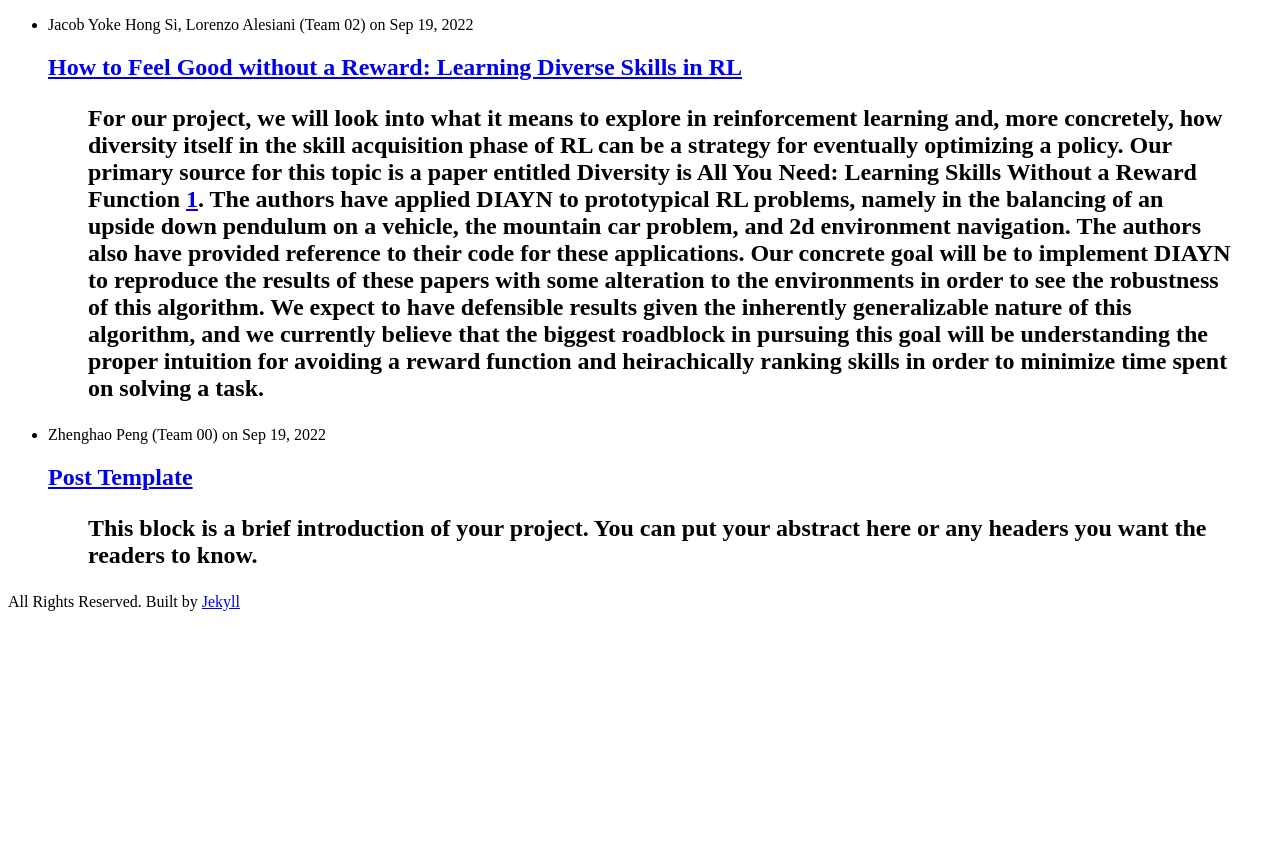
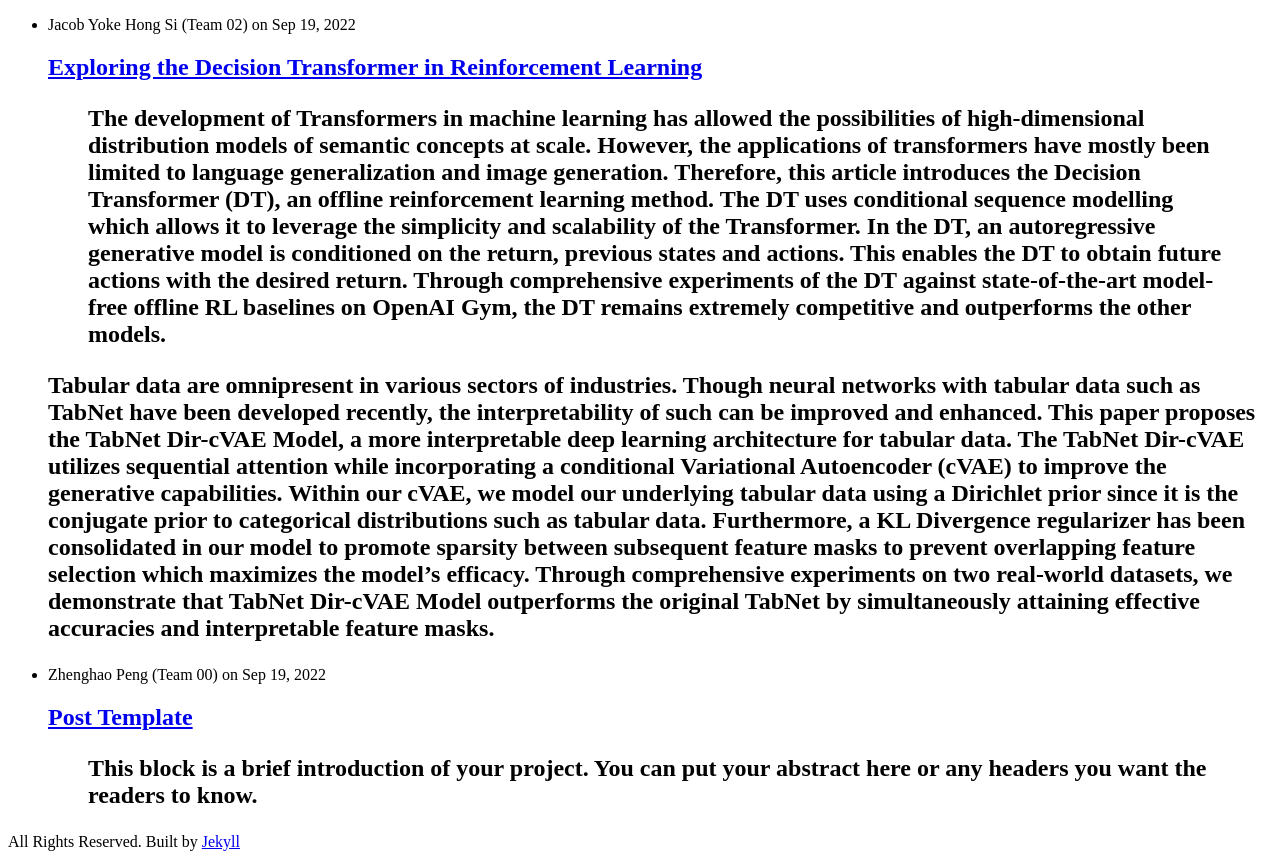
Before and after one commit to ucla-rlcourse/CS269-projects-2022fall, a Jekyll site: the page built from index.html, in a window 1280 px wide. Shown: the part 208-1067 px from the top of the page. Built offline with Jekyll 4.4.1, drawn with Linux system fonts in a browser that asks for light colours; before the commit the page ends 900 px from its top, so only the background shows below that.

Commit message:
update markdown

```diff
--- a/_posts/2022-09-19-team02.md
+++ b/_posts/2022-09-19-team02.md
@@ -1,27 +1,29 @@
 ---
 layout: post
 comments: true
-title: "How to Feel Good without a Reward: Learning Diverse Skills in RL"
-author: Jacob Yoke Hong Si, Lorenzo Alesiani (Team 02)
+title: "Exploring the Decision Transformer in Reinforcement Learning"
+author: Jacob Yoke Hong Si (Team 02)
 date: 2022-09-19
 ---
 
 
-> For our project, we will look into what it means to explore in reinforcement learning and, more concretely, how diversity itself in the skill acquisition phase of RL can be a strategy for eventually optimizing a policy. Our primary source for this topic is a paper entitled Diversity is All You Need: Learning Skills Without a Reward Function [1](https://arxiv.org/pdf/1901.10995.pdf). The authors have applied DIAYN to prototypical RL problems, namely in the balancing of an upside down pendulum on a vehicle, the mountain car problem, and 2d environment navigation. The authors also have provided reference to their code for these applications. Our concrete goal will be to implement DIAYN to reproduce the results of these papers with some alteration to the environments in order to see the robustness of this algorithm. We expect to have defensible results given the inherently generalizable nature of this algorithm, and we currently believe that the biggest roadblock in pursuing this goal will be understanding the proper intuition for avoiding a reward function and heirachically ranking skills in order to minimize time spent on solving a task.
+> The development of Transformers in machine learning has allowed the possibilities of high-dimensional distribution models of semantic concepts at scale. However, the applications of transformers have mostly been limited to language generalization and image generation. Therefore, this article introduces the Decision Transformer (DT), an offline reinforcement learning method. The DT uses conditional sequence modelling which allows it to leverage the simplicity and scalability of the Transformer. In the DT, an autoregressive generative model is conditioned on the return, previous states and actions. This enables the DT to obtain future actions with the desired return. Through comprehensive experiments of the DT against state-of-the-art model-free offline RL baselines on OpenAI Gym, the DT remains extremely competitive and outperforms the other models.
+
+Tabular data are omnipresent in various sectors of industries. Though neural networks with tabular data such as TabNet have been developed recently, the interpretability of such can be improved and enhanced. This paper proposes the TabNet Dir-cVAE Model, a more interpretable deep learning architecture for tabular data. The TabNet Dir-cVAE utilizes sequential attention while incorporating a conditional Variational Autoencoder (cVAE) to improve the generative capabilities. Within our cVAE, we model our underlying tabular data using a Dirichlet prior since it is the conjugate prior to categorical distributions such as tabular data. Furthermore, a KL Divergence regularizer has been consolidated in our model to promote sparsity between subsequent feature masks to prevent overlapping feature selection which maximizes the model's efficacy. Through comprehensive experiments on two real-world datasets, we demonstrate that TabNet Dir-cVAE Model outperforms the original TabNet by simultaneously attaining effective accuracies and interpretable feature masks.
 
 <!--more-->
 {: class="table-of-content"}
 * TOC
 {:toc}
 
-## Main Content
-Your article starts here. You can refer to the [source code](https://github.com/lilianweng/lil-log/tree/master/_posts) of [lil's blogs](https://lilianweng.github.io/lil-log/) for article structure ideas or Markdown syntax. We've provided a [sample post](https://ucla-rlcourse.github.io/CS269-projects-2022fall/2017/06/21/an-overview-of-deep-learning.html) from Lilian Weng and you can find the source code [here](https://github.com/ucla-rlcourse/CS269-projects-2022fall/blob/main/_posts/2017-06-21-an-overview-of-deep-learning.md)
+## Introduction
 
-What is unique about this project is that the algorithm which we will be aiming to reproduce, DIAYN, approaches exploration by initializing skill acquisition with a heavy extent of entropy and with no reference to a reward function. By nature of its design, this algorithm is not problem-specific and so skills initially acquired have no dependence on maximizing reward; instead, DIAYN takes the approach of maximizing diversity of skills - that is, the number of skills capable of competing the task without heavy intersection (which is assured by a heavy degree of randomness in the skill learning phase as we currently understand it). Measuring diversity is done by collapsing skills that visit similar states into one another and not considering them discriminable. States are used to distinguish between skills since its context is a restriction on which states the agent should visit. It is a result of this formulation that remaining skills explore parts of the state space far away from another, or else skills are no longer considered different from one another.
+## Related Works
 
-This paper contains many useful explanations as well as the precise conception of the algorithm.
+## Methodology
 
-In addition, there is some generalization to 3D locomotion environments that show agents flipping, wiggling, walking, and running through their environments - we will alter these environments to attempt analyzing how changes in the environment affects the development of diverse skill acquisition.
+## Results
+
 
 ## Basic Syntax
 ### Image
```
